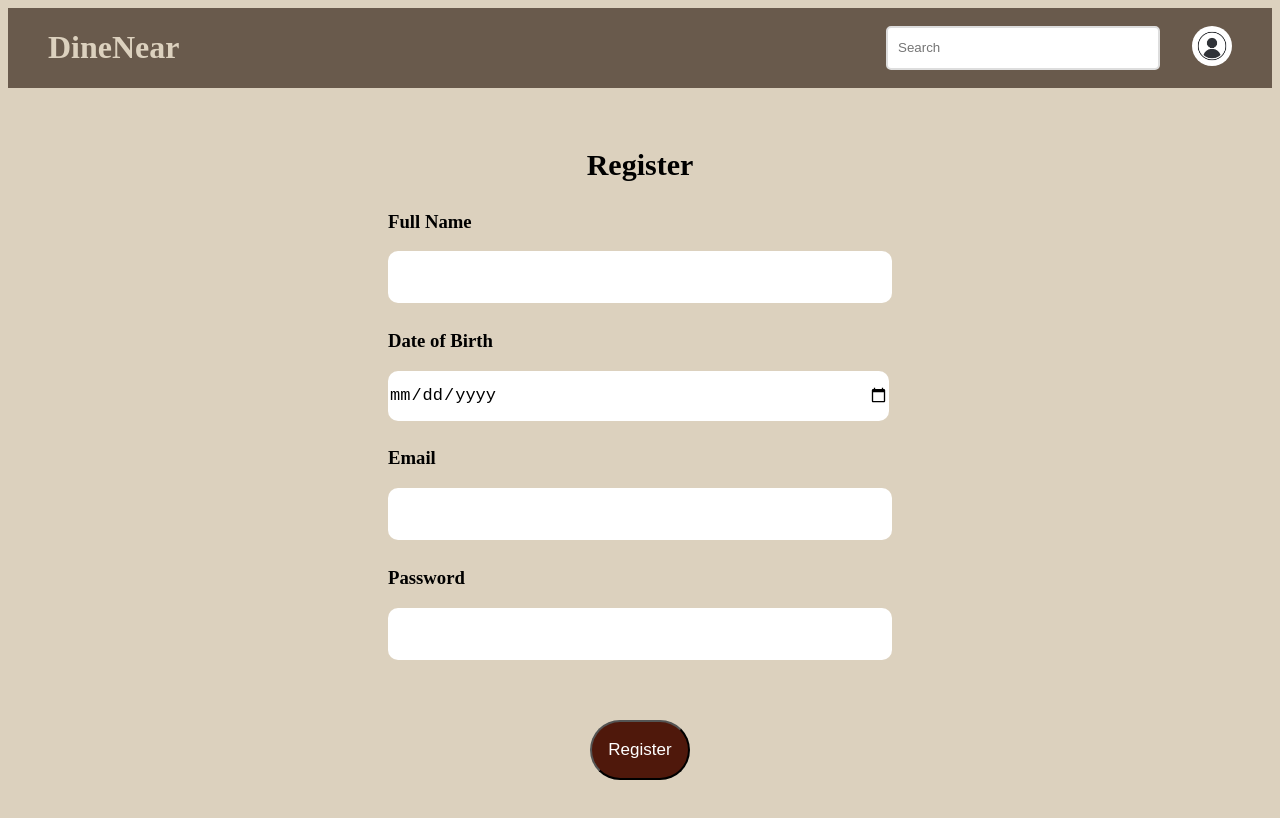
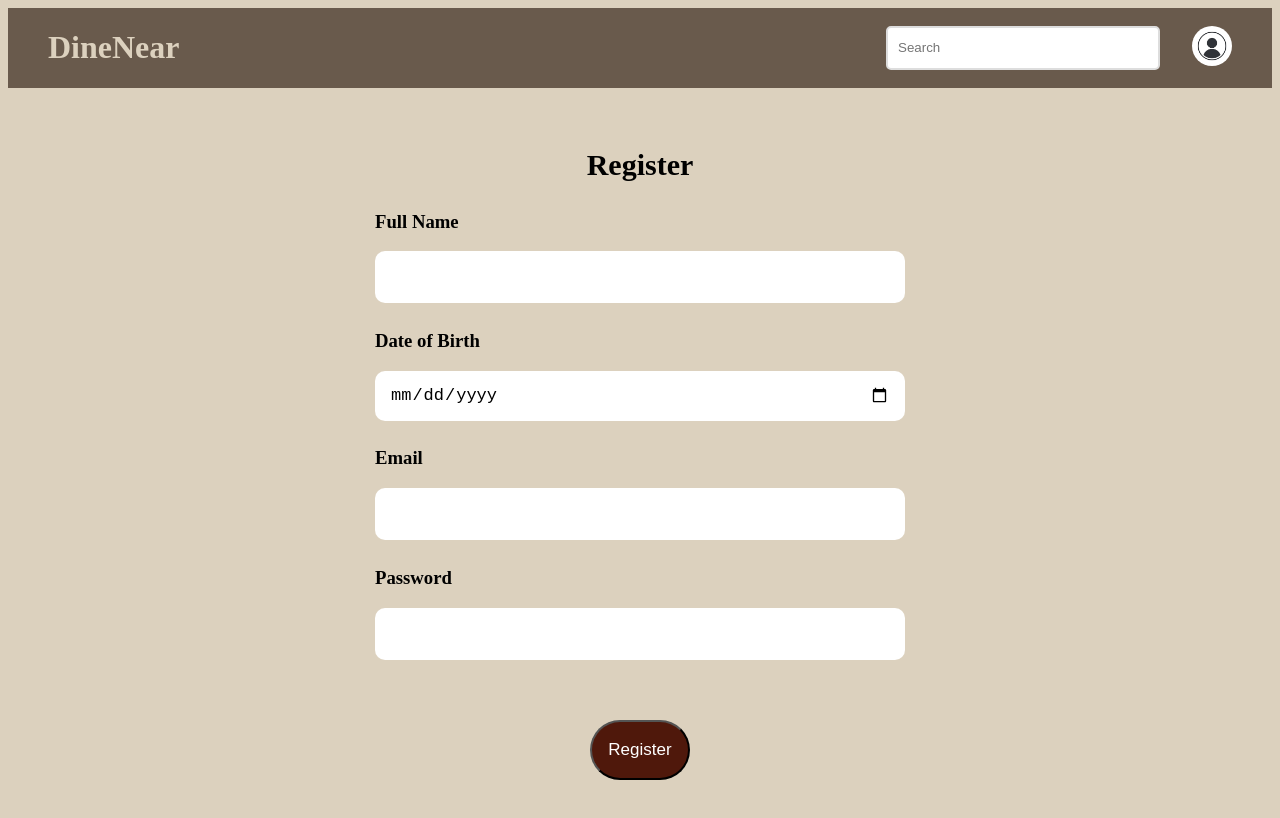
Before and after one commit to nancylama/DineNear, a React (Vite) app in the folder frontend/: page /register in a window 1280 px wide. Shown: the top 818 px of the page. Built offline with nearby package versions, Linux system fonts and the light colour scheme.

Commit message:
fixed register page css

```diff
--- a/frontend/src/Pages/styles/Register.css
+++ b/frontend/src/Pages/styles/Register.css
@@ -30,6 +30,8 @@ body {
     background-color: white;
     border-radius: 10px;
     font-size: 17px;
+    padding-left: 15px;
+    padding-right: 15px;
 }
 
 .submit-cont {
```
